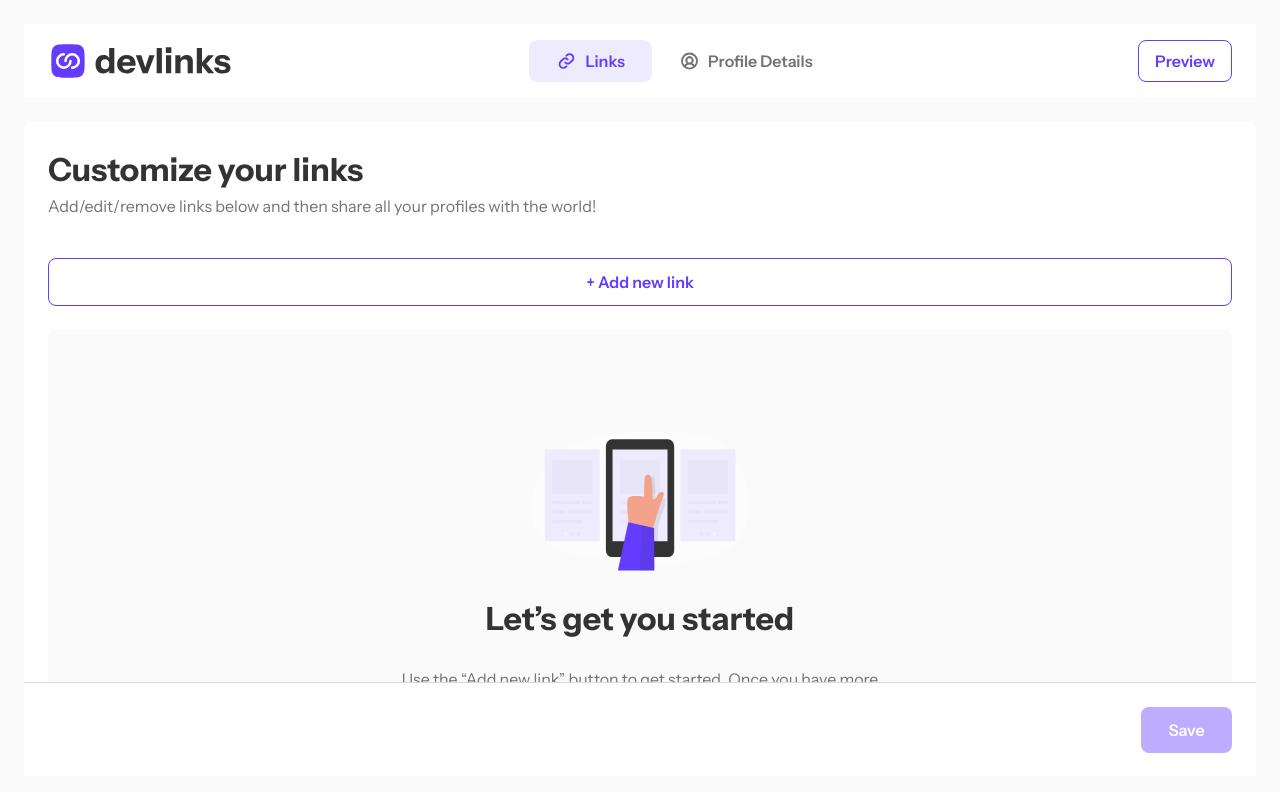
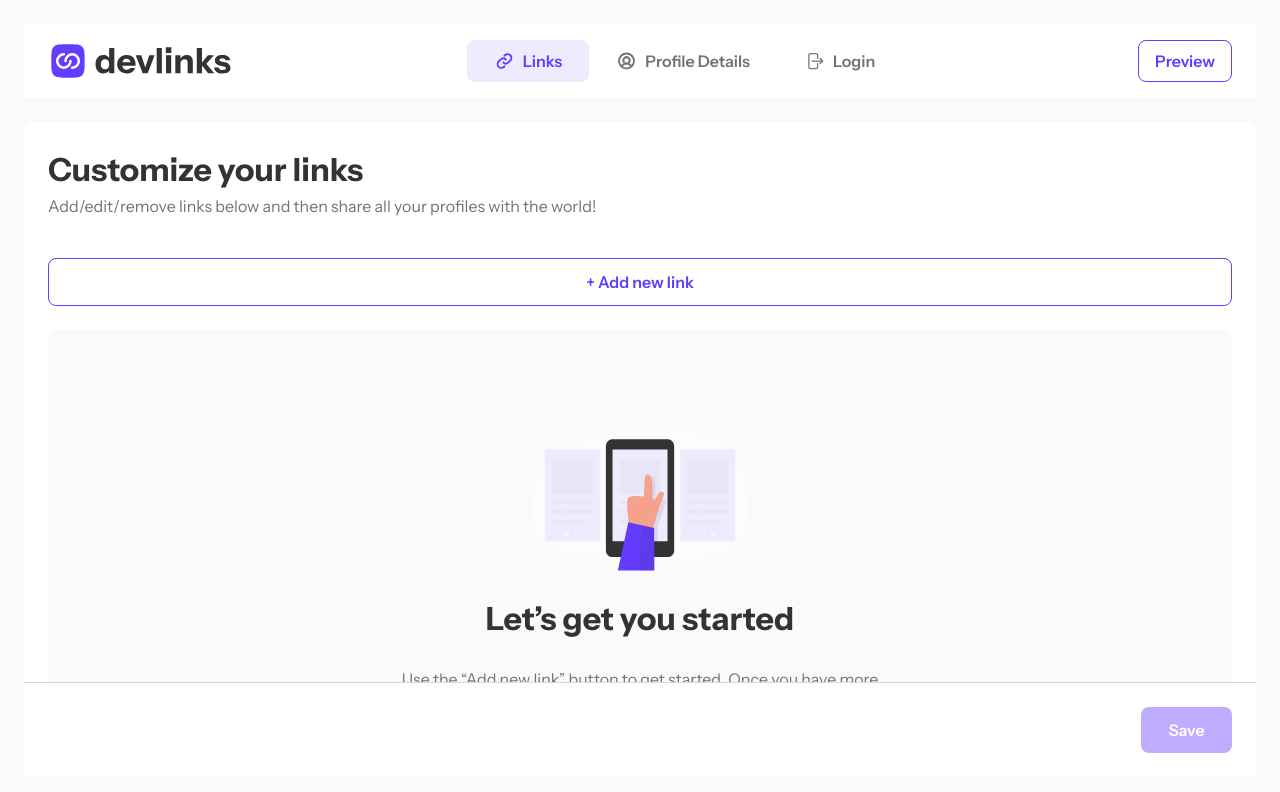
Before and after one commit to Grind3189/link-sharing-client, a React (Vite) app: page / in a window 1280 px wide. Shown: the top 792 px of the page. Built offline with nearby package versions, Linux system fonts and the light colour scheme.

Commit message:
added login link to nav

```diff
--- /dev/null
+++ b/src/components/nav/GetLogin.tsx
@@ -0,0 +1,34 @@
+interface GetLoginProp {
+  width: number;
+  hover: string;
+}
+const GetLoginIc = ({ width, hover }: GetLoginProp) => {
+  return (
+    <>
+      <svg
+        xmlns="http://www.w3.org/2000/svg"
+        fill="none"
+        viewBox="0 0 24 24"
+        stroke-width="1.5"
+        stroke={hover === 'login' ? "#633CFF" : "#737373"}
+        width="21"
+        height="20"
+      >
+        <path
+          stroke-linecap="round"
+          stroke-linejoin="round"
+          d="M15.75 9V5.25A2.25 2.25 0 0013.5 3h-6a2.25 2.25 0 00-2.25 2.25v13.5A2.25 2.25 0 007.5 21h6a2.25 2.25 0 002.25-2.25V15m3 0l3-3m0 0l-3-3m3 3H9"
+        />
+      </svg>
+      {width >= 768 && (
+        <span
+          className={`font-semibold ${hover === 'login' ? 'text-purple-300' : 'text-grey-200'}`}
+        >
+          Login
+        </span>
+      )}
+    </>
+  );
+};
+
+export default GetLoginIc;
--- a/src/components/nav/Navbar.tsx
+++ b/src/components/nav/Navbar.tsx
@@ -6,46 +6,64 @@ import GetProfileIc from "./GetProfileIc";
 import { Link, useLocation } from "react-router-dom";
 import { useState, useContext } from "react";
 import { WidthContext } from "../../context/WidthContextProvider";
+import GetLoginIc from "./GetLogin";
 const Navbar = () => {
   const [hover, setHover] = useState<string>("");
-  const currentPath = useLocation().pathname
-  const [activeNav, setActiveNav] = useState<string>(currentPath === '/' ? 'home' : 'profile');
-  const {width} = useContext(WidthContext)
+  const currentPath = useLocation().pathname;
+  const [activeNav, setActiveNav] = useState<string>(
+    currentPath === "/" ? "home" : "profile",
+  );
+  const { width } = useContext(WidthContext);
   const gridCenter = `grid place-items-center`;
-
 
   return (
     <header className={`bg-white px-6 py-4 ${gridCenter} h-full`}>
       <nav className="flex h-[42px] w-full items-center">
-        <Link to="." className="" onClick={() => setActiveNav('home')}>
+        <Link to="." onClick={() => setActiveNav("home")}>
           <img src={width < 768 ? logoSm : logoLg} alt="" />
         </Link>
 
-        <div className="mx-auto flex h-full">
+        <div className="flex h-full mx-auto">
           <Link
             to="."
-            className={`${gridCenter} gap-2 rounded-lg px-[27px] md:flex ${activeNav === 'home' && 'bg-purple-100'}`}
+            className={`${gridCenter} gap-2 rounded-lg px-[27px] md:flex ${
+              activeNav === "home" && "bg-purple-100"
+            }`}
             onMouseEnter={() => setHover("home")}
             onMouseLeave={() => setHover("")}
-            onClick={() => setActiveNav('home')}
+            onClick={() => setActiveNav("home")}
           >
             <GetLinkIc activeNav={activeNav} width={width} hover={hover} />
           </Link>
           <Link
             to="profile"
-            className={`${gridCenter} gap-2 rounded-lg px-[27px] md:flex ${activeNav === 'profile' && 'bg-purple-100'}`}
+            className={`${gridCenter} gap-2 rounded-lg px-[27px] md:flex ${
+              activeNav === "profile" && "bg-purple-100"
+            }`}
             onMouseEnter={() => setHover("profile")}
             onMouseLeave={() => setHover("")}
-            onClick={() => setActiveNav('profile')}
+            onClick={() => setActiveNav("profile")}
           >
             <GetProfileIc activeNav={activeNav} width={width} hover={hover} />
           </Link>
+          <Link
+            to="login"
+            className={`${gridCenter} gap-2 rounded-lg px-[27px] md:flex ${
+              activeNav === "login" && "bg-purple-100"
+            }`}
+            onMouseEnter={() => setHover("login")}
+            onMouseLeave={() => setHover("")}
+            onClick={() => setActiveNav('')}
+          >
+            <GetLoginIc width={width} hover={hover} />
+          </Link>
+
         </div>
 
         <Link
           to="preview"
           className={`h-full border border-purple-300 px-4 ${gridCenter} rounded-lg hover:bg-purple-100`}
-          onClick={() => setActiveNav('')}
+          onClick={() => setActiveNav("")}
         >
           {width >= 768 ? (
             <span className="font-semibold text-purple-300">Preview</span>
```
